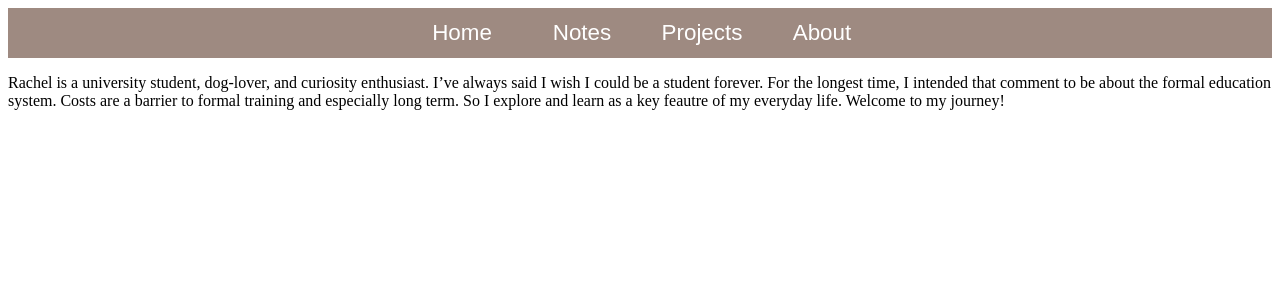
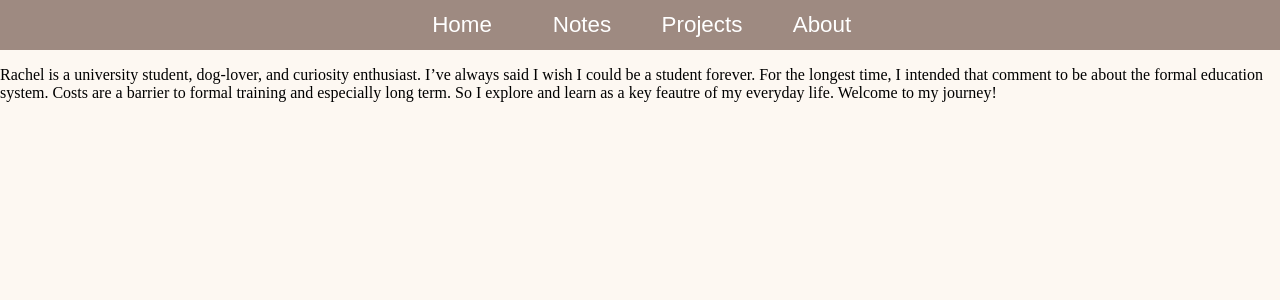
Before and after one commit to rachelhuls/rachelhuls.github.io, a Jekyll site: the page built from index.html, in a window 1280 px wide. Shown: the top 300 px of the page. Built offline with Jekyll 4.4.1, drawn with Linux system fonts in a browser that asks for light colours.

Commit message:
Update main.scss

```diff
--- a/_sass/main.scss
+++ b/_sass/main.scss
@@ -30,9 +30,8 @@ Charcoal: #4A4F52
 Gray: #A9AEB2
 Olive: #7D7669
 */
-.body {
+body {
   margin: 0;
-  padding: 0;
   background: #FDF8F2;
 }
 
```
